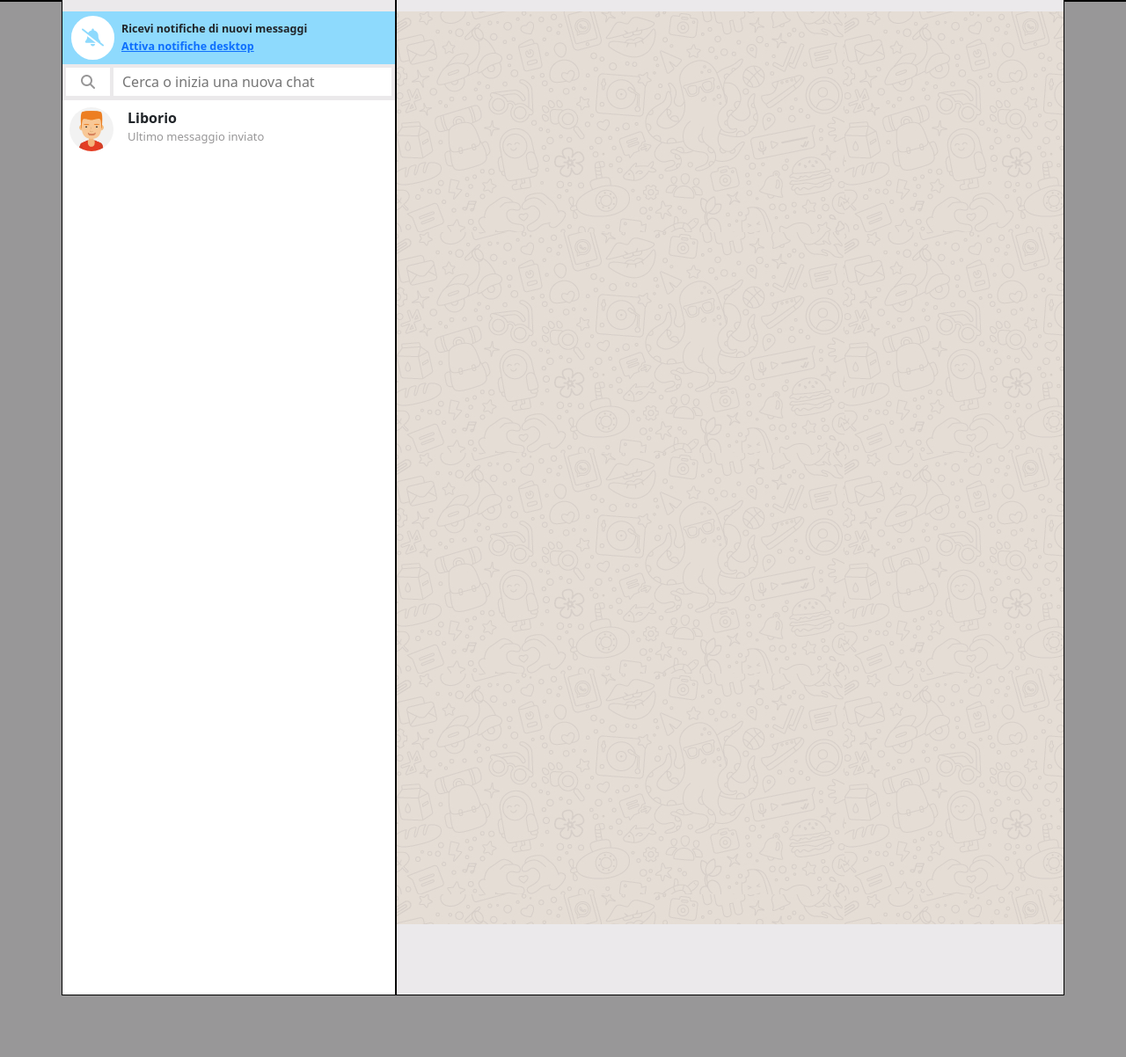
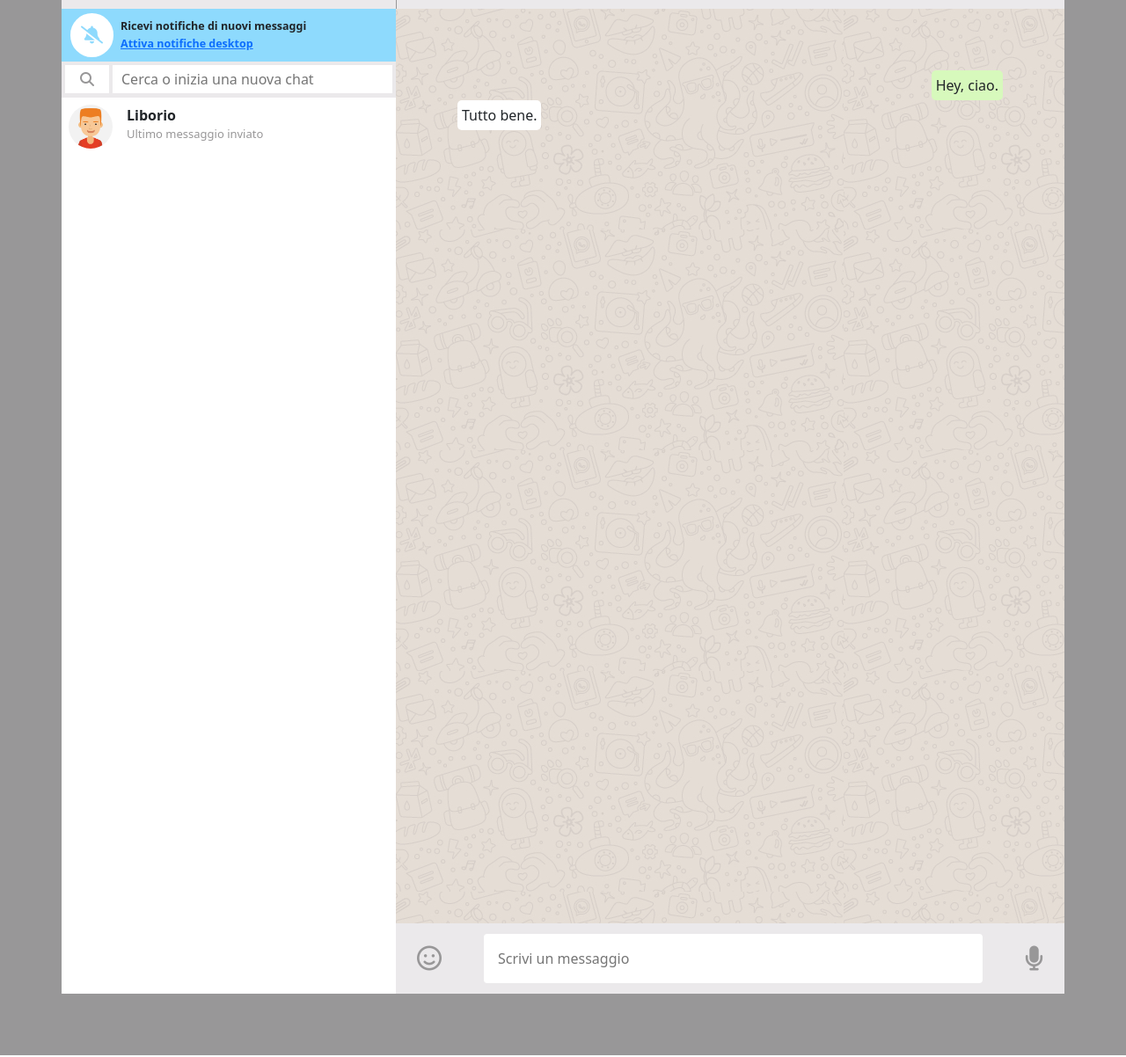
Before and after one commit to DavideCavallotto/vue-boolzapp, a plain HTML site: page index.html in a window 1280 px wide. Shown: the whole page at 88% size. Drawn offline with nearby package versions, Linux system fonts and the light colour scheme.

Commit message:
ADD static markup

```diff
--- a/css/style.css
+++ b/css/style.css
@@ -13,17 +13,14 @@
 }
 
 .col-4 {
-    border: 1px solid black;
     padding: 0;
 }
 
 .col-8 {
-    border: 1px solid black;
     padding: 0;
 }
 
 .header {
-    border: 1px solid black;
     height: 100px;
     width: 100%;
     background-color: var(--dark-green);
@@ -74,11 +71,14 @@
     height: 80px;
     width: 100%;
     background-color: var(--gray);
+    padding: 20px;
+    border-left: 1px solid var(--dark-gray);
 }
 
 .chat {
     flex-grow: 1;
     background-image: url(../img/mine.jpg);
+    padding: 70px;
 }
 
 .bar-message {
@@ -146,3 +146,29 @@
     font-size: 13px;
     color: var(--dark-gray);
 }
+
+.bg-green {
+    background-color: var(--light-green);
+}
+
+.bg-white {
+    background-color: var(--light);
+}
+
+.container-flex-end {
+    display: flex;
+    justify-content: flex-end;
+}
+
+.container-flex-start {
+    justify-content: flex-start;
+}
+
+.message {
+    border-radius: 5px;
+    padding: 5px;
+}
+
+.bar-message .icons {
+    color: var(--dark-gray);
+}
--- a/index.html
+++ b/index.html
@@ -59,15 +59,42 @@
                         </div>
 
                     </div>
+
                     <div class="col-8 d-flex flex-column">
-                        <div class="user-contact">
+                        <div class="user-contact d-flex align-items-center gap-3 py-2 ps-2 justify-content-between">
+
+                            <div class="d-flex gap-3">
+                                <img class="user-image" src="./img/avatar_1.jpg" alt="">
+                                <div class="user-text">
+                                    <p class="fw-bold">Liborio</p>
+                                    <p>Ultimo accesso oggi alle 12:00</p>
+
+                                </div>
+                            </div>
+                            <div class="icons d-flex gap-4">
+                                <i class="fa-solid fa-magnifying-glass"></i>
+                                <i class="fa-solid fa-paperclip"></i>
+                                <i class="fa-solid fa-ellipsis-vertical"></i>
+
+                            </div>
+
+
 
                         </div>
+
                         <div class="chat">
+                            <div class="send-msg container-flex-end">
+                                <p class="bg-green message">Hey, ciao.</p>
+                            </div>
+                            <div class="receive-msg container-flex-end container-flex-start">
+                                <p class="bg-white message">Tutto bene.</p>
+                            </div>
+                        </div>
 
-                        </div>
-                        <div class="bar-message">
-
+                        <div class="bar-message d-flex align-items-center py-2 px-4 gap-5">
+                            <i class="icons fa-regular fa-face-smile fs-3"></i>
+                            <input class="chat-input p-3 rounded-1" type="text" placeholder="Scrivi un messaggio">
+                            <i class="icons fa-solid fa-microphone fs-3"></i>
                         </div>
                     </div>
 
```
